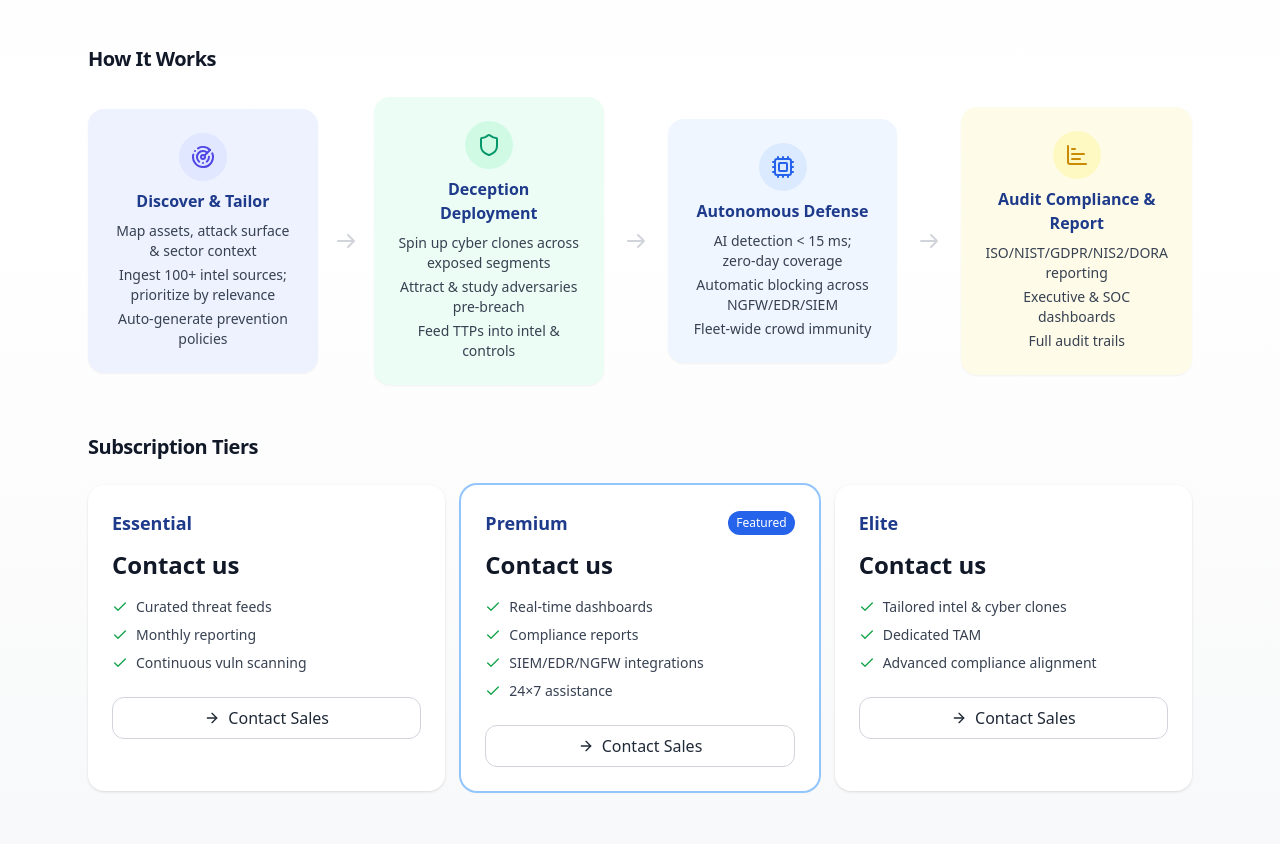
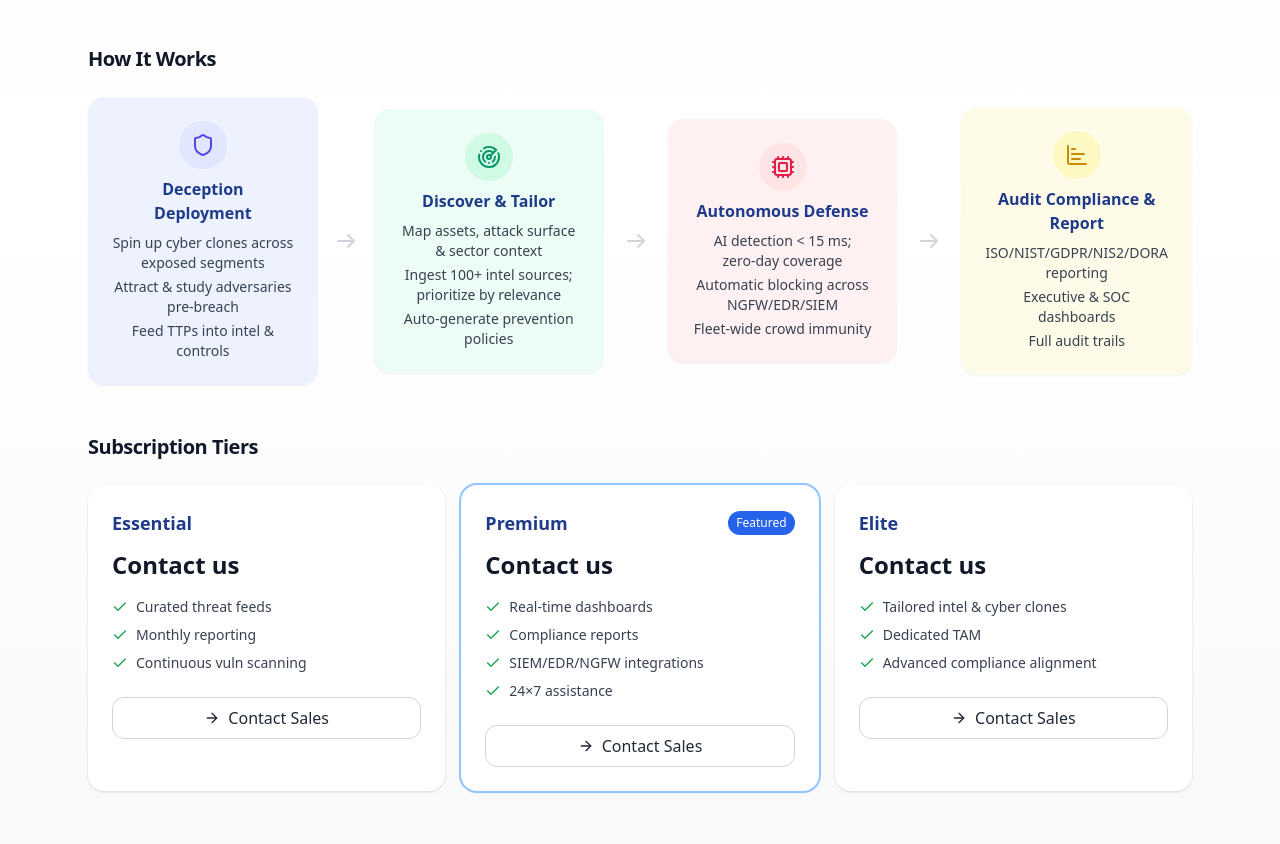
Before and after one commit to dejankocic/product-whitestheet, a plain HTML site: page tailored-threat-whitesheet-standalone1.html in a window 1280 px wide. Shown: the part 881-1725 px from the top of the page. Drawn offline with nearby package versions, Linux system fonts and the light colour scheme.

Commit message:
changed color for how it works boxes

```diff
--- a/tailored-threat-whitesheet-standalone1.html
+++ b/tailored-threat-whitesheet-standalone1.html
@@ -140,14 +140,14 @@
     <section class="relative mx-auto max-w-6xl px-6 pb-12">
       <h2 class="mb-6 text-xl font-semibold tracking-tight text-gray-900">How It Works</h2>
   <div class="flex flex-col lg:flex-row items-center justify-between gap-2">
-        <!-- Step 1 -->
+        <!-- Step 1 (Deception Deployment, now first, with indigo style) -->
         <div class="flex-1 rounded-2xl bg-indigo-50 p-6 flex flex-col items-center text-center shadow-sm">
-          <div class="bg-indigo-100 p-3 rounded-full mb-2"><i data-lucide="radar" class="w-6 h-6 text-indigo-600"></i></div>
-          <h3 class="font-semibold text-blue-900 mb-2">Discover & Tailor</h3>
+          <div class="bg-indigo-100 p-3 rounded-full mb-2"><i data-lucide="shield" class="w-6 h-6 text-indigo-600"></i></div>
+          <h3 class="font-semibold text-blue-900 mb-2">Deception Deployment</h3>
           <ul class="text-sm text-gray-700 space-y-1">
-            <li>Map assets, attack surface & sector context</li>
-            <li>Ingest 100+ intel sources; prioritize by relevance</li>
-            <li>Auto‑generate prevention policies</li>
+            <li>Spin up cyber clones across exposed segments</li>
+            <li>Attract & study adversaries pre‑breach</li>
+            <li>Feed TTPs into intel & controls</li>
           </ul>
         </div>
         <!-- Arrow 1 -->
@@ -157,14 +157,14 @@
         <div class="flex lg:hidden items-center justify-center my-1">
           <svg width="32" height="32" fill="none" viewBox="0 0 32 32" class="w-8 h-8 text-gray-300"><path d="M16 8v16m0 0l6-6m-6 6l-6-6" stroke="currentColor" stroke-width="2" stroke-linecap="round" stroke-linejoin="round"/></svg>
         </div>
-        <!-- Step 2 -->
+        <!-- Step 2 (Discover & Tailor, now second, with emerald style) -->
         <div class="flex-1 rounded-2xl bg-emerald-50 p-6 flex flex-col items-center text-center shadow-sm">
-          <div class="bg-emerald-100 p-3 rounded-full mb-2"><i data-lucide="shield" class="w-6 h-6 text-emerald-600"></i></div>
-          <h3 class="font-semibold text-blue-900 mb-2">Deception Deployment</h3>
+          <div class="bg-emerald-100 p-3 rounded-full mb-2"><i data-lucide="radar" class="w-6 h-6 text-emerald-600"></i></div>
+          <h3 class="font-semibold text-blue-900 mb-2">Discover & Tailor</h3>
           <ul class="text-sm text-gray-700 space-y-1">
-            <li>Spin up cyber clones across exposed segments</li>
-            <li>Attract & study adversaries pre‑breach</li>
-            <li>Feed TTPs into intel & controls</li>
+            <li>Map assets, attack surface & sector context</li>
+            <li>Ingest 100+ intel sources; prioritize by relevance</li>
+            <li>Auto‑generate prevention policies</li>
           </ul>
         </div>
         <!-- Arrow 2 -->
@@ -175,8 +175,8 @@
           <svg width="32" height="32" fill="none" viewBox="0 0 32 32" class="w-8 h-8 text-gray-300"><path d="M16 8v16m0 0l6-6m-6 6l-6-6" stroke="currentColor" stroke-width="2" stroke-linecap="round" stroke-linejoin="round"/></svg>
         </div>
         <!-- Step 3 -->
-        <div class="flex-1 rounded-2xl bg-blue-50 p-6 flex flex-col items-center text-center shadow-sm">
-          <div class="bg-blue-100 p-3 rounded-full mb-2"><i data-lucide="cpu" class="w-6 h-6 text-blue-600"></i></div>
+        <div class="flex-1 rounded-2xl bg-rose-50 p-6 flex flex-col items-center text-center shadow-sm">
+          <div class="bg-rose-100 p-3 rounded-full mb-2"><i data-lucide="cpu" class="w-6 h-6 text-rose-600"></i></div>
           <h3 class="font-semibold text-blue-900 mb-2">Autonomous Defense</h3>
           <ul class="text-sm text-gray-700 space-y-1">
             <li>AI detection &lt; 15 ms; zero‑day coverage</li>
@@ -282,8 +282,8 @@
       document.getElementById('year').textContent = new Date().getFullYear();
       // Tabs logic
       const tabContent = {
-        discover: `<div class="rounded-2xl bg-white shadow p-6"><div class="mb-3 flex items-center gap-3"><span class="rounded-lg bg-indigo-100 p-2 ring-1 ring-indigo-300"><i data-lucide=\"radar\" class="w-5 h-5"></i></span><h3 class="text-base font-semibold text-blue-900">Discover & Tailor</h3></div><ul class="space-y-2 text-sm text-gray-700"><li class="flex gap-2 items-start"><i data-lucide=\"check\" class="w-4 h-4 mt-0.5 text-green-600"></i><span>Map assets, attack surface & sector context</span></li><li class="flex gap-2 items-start"><i data-lucide=\"check\" class="w-4 h-4 mt-0.5 text-green-600"></i><span>Ingest 100+ intel sources; prioritize by relevance</span></li><li class="flex gap-2 items-start"><i data-lucide=\"check\" class="w-4 h-4 mt-0.5 text-green-600"></i><span>Auto‑generate prevention policies</span></li></ul></div>`,
   deceive: `<div class="rounded-2xl bg-white shadow p-6"><div class="mb-3 flex items-center gap-3"><span class="rounded-lg bg-indigo-100 p-2 ring-1 ring-indigo-300"><i data-lucide=\"shield\" class="w-5 h-5"></i></span><h3 class="text-base font-semibold text-blue-900">Deception Deployment</h3></div><ul class="space-y-2 text-sm text-gray-700"><li class="flex gap-2 items-start"><i data-lucide=\"check\" class="w-4 h-4 mt-0.5 text-green-600"></i><span>Spin up cyber clones across exposed segments</span></li><li class="flex gap-2 items-start"><i data-lucide=\"check\" class="w-4 h-4 mt-0.5 text-green-600"></i><span>Attract & study adversaries pre‑breach</span></li><li class="flex gap-2 items-start"><i data-lucide=\"check\" class="w-4 h-4 mt-0.5 text-green-600"></i><span>Feed TTPs into intel & controls</span></li></ul></div>`,
+  discover: `<div class="rounded-2xl bg-white shadow p-6"><div class="mb-3 flex items-center gap-3"><span class="rounded-lg bg-emerald-100 p-2 ring-1 ring-emerald-300"><i data-lucide=\"radar\" class="w-5 h-5"></i></span><h3 class="text-base font-semibold text-blue-900">Discover & Tailor</h3></div><ul class="space-y-2 text-sm text-gray-700"><li class="flex gap-2 items-start"><i data-lucide=\"check\" class="w-4 h-4 mt-0.5 text-green-600"></i><span>Map assets, attack surface & sector context</span></li><li class="flex gap-2 items-start"><i data-lucide=\"check\" class="w-4 h-4 mt-0.5 text-green-600"></i><span>Ingest 100+ intel sources; prioritize by relevance</span></li><li class="flex gap-2 items-start"><i data-lucide=\"check\" class="w-4 h-4 mt-0.5 text-green-600"></i><span>Auto‑generate prevention policies</span></li></ul></div>`,
         defend: `<div class="rounded-2xl bg-white shadow p-6"><div class="mb-3 flex items-center gap-3"><span class="rounded-lg bg-indigo-100 p-2 ring-1 ring-indigo-300"><i data-lucide=\"cpu\" class="w-5 h-5"></i></span><h3 class="text-base font-semibold text-blue-900">Autonomous Defense</h3></div><ul class="space-y-2 text-sm text-gray-700"><li class="flex gap-2 items-start"><i data-lucide=\"check\" class="w-4 h-4 mt-0.5 text-green-600"></i><span>AI detection &lt; 15 ms; zero‑day coverage</span></li><li class="flex gap-2 items-start"><i data-lucide=\"check\" class="w-4 h-4 mt-0.5 text-green-600"></i><span>Automatic blocking across NGFW/EDR/SIEM</span></li><li class="flex gap-2 items-start"><i data-lucide=\"check\" class="w-4 h-4 mt-0.5 text-green-600"></i><span>Fleet‑wide crowd immunity</span></li></ul></div>`,
         AuditReport: `<div class="rounded-2xl bg-white shadow p-6"><div class="mb-3 flex items-center gap-3"><span class="rounded-lg bg-indigo-100 p-2 ring-1 ring-indigo-300"><i data-lucide=\"chart-bar\" class="w-5 h-5"></i></span><h3 class="text-base font-semibold text-blue-900">Audit Compliance & Report</h3></div><ul class="space-y-2 text-sm text-gray-700"><li class="flex gap-2 items-start"><i data-lucide=\"check\" class="w-4 h-4 mt-0.5 text-green-600"></i><span>ISO/NIST/GDPR/NIS2/DORA reporting</span></li><li class="flex gap-2 items-start"><i data-lucide=\"check\" class="w-4 h-4 mt-0.5 text-green-600"></i><span>Executive & SOC dashboards</span></li><li class="flex gap-2 items-start"><i data-lucide=\"check\" class="w-4 h-4 mt-0.5 text-green-600"></i><span>Full audit trails</span></li></ul></div>`
       };
```
Lines whose indentation alone changed are shown as unchanged.
